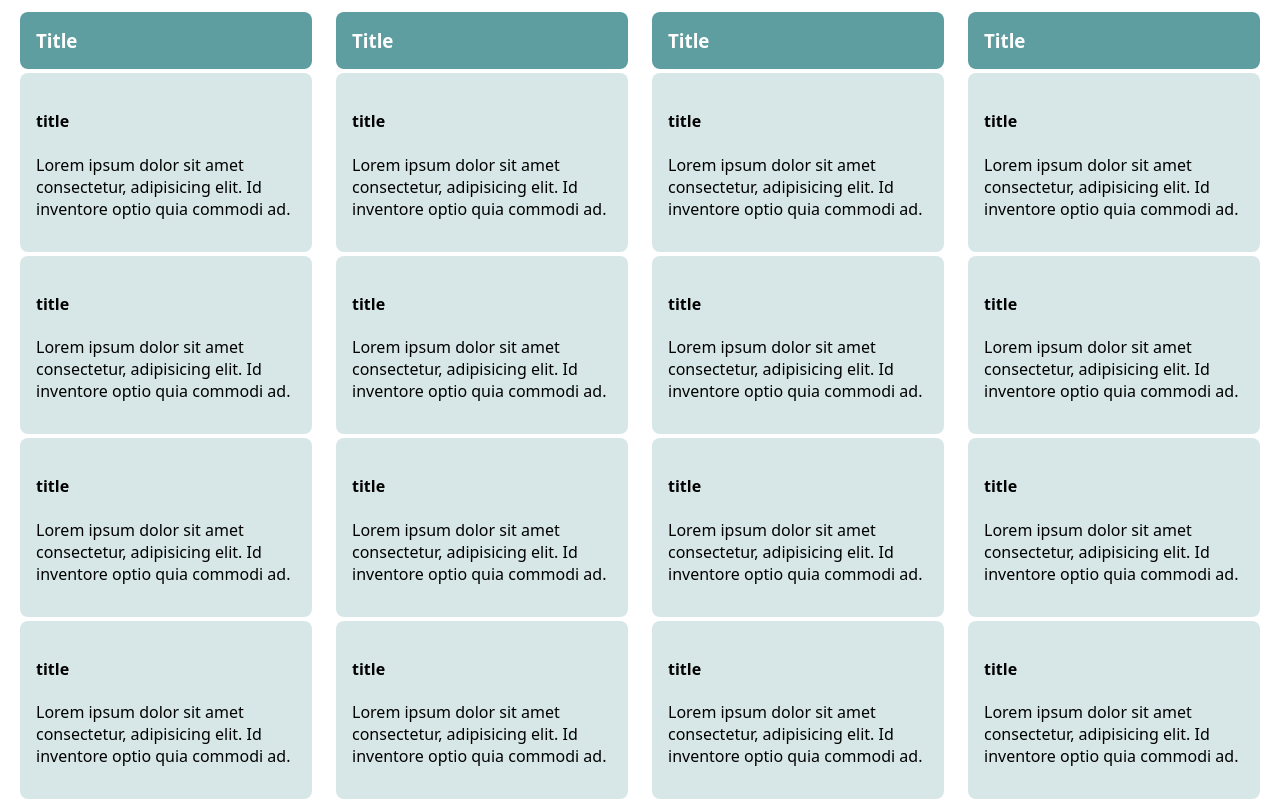
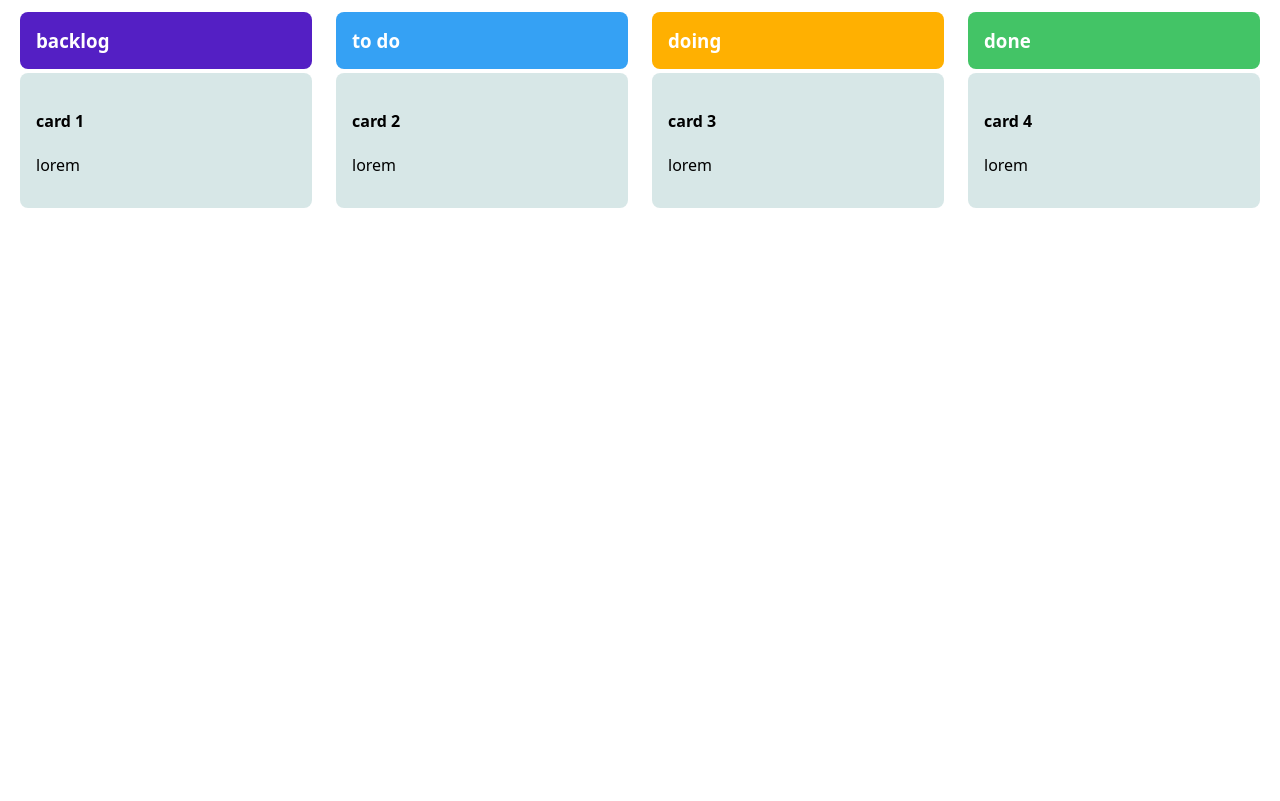
Before and after one commit to anajalvarenga/kanban-board, a Vue app: page / in a window 1280 px wide. Shown: the top 801 px of the page. Built offline with nearby package versions, Linux system fonts and the light colour scheme.

Commit message:
feat: applying property binding

```diff
--- a/src/components/UI/BaseCard.vue
+++ b/src/components/UI/BaseCard.vue
@@ -1,9 +1,15 @@
 <template>
     <li>
-        <h4>title</h4>
-        <p>Lorem ipsum dolor sit amet consectetur, adipisicing elit. Id inventore optio quia commodi ad.</p>
+        <h4>{{ cardData.title }}</h4>
+        <p>{{ cardData.description }}</p>
     </li>
 </template>
+
+<script>
+export default {
+    props: ['cardData']
+}
+</script>
 
 <style scoped>
 li {
--- a/src/components/UI/BaseColumn.vue
+++ b/src/components/UI/BaseColumn.vue
@@ -1,13 +1,23 @@
 <template>
     <ul>
-        <h3>Title</h3>
-        <BaseCard />
-        <BaseCard />
-        <BaseCard />
-        <BaseCard />
-        <BaseCard />
+        <h3
+            :style="{'background-color': columnData.color}"
+        >
+            {{ columnData.title }}
+        </h3>
+        <BaseCard
+            v-for="card of columnData.cards"
+            :key="card.title"
+            :cardData="card"
+        />
     </ul>
 </template>
+
+<script>
+export default {
+    props: ['columnData']
+}
+</script>
 
 <style scoped>
 ul {
@@ -19,7 +29,6 @@
 }
 
 h3 {
-    background-color: rgba(95, 158, 160, 1);
     border-radius: 8px;
     color: #fff;
     margin: 4px;
--- a/src/components/board/TheBoard.vue
+++ b/src/components/board/TheBoard.vue
@@ -1,11 +1,46 @@
 <template>
     <main>
-        <BaseColumn />
-        <BaseColumn />
-        <BaseColumn />
-        <BaseColumn />
+        <BaseColumn
+            v-for="column of boardData"
+            :key="column.id" :columnData="column"
+        />
     </main>
 </template>
+
+<script>
+export default {
+    data() {
+        return {
+            boardData: [
+                {
+                    id: 1,
+                    title: 'backlog',
+                    color: '#541fc4',
+                    cards: [{title: 'card 1', description: 'lorem'}]
+                },
+                {
+                    id: 2,
+                    title: 'to do',
+                    color: '#35a1f4',
+                    cards: [{title: 'card 2', description: 'lorem'}]
+                },
+                {
+                    id: 3,
+                    title: 'doing',
+                    color: '#ffb001',
+                    cards: [{title: 'card 3', description: 'lorem'}]
+                },
+                {
+                    id: 4,
+                    title: 'done',
+                    color: '#43c466',
+                    cards: [{title: 'card 4', description: 'lorem'}]
+                },
+            ],
+        };
+    }
+}
+</script>
 
 <style scoped>
 main {
```
